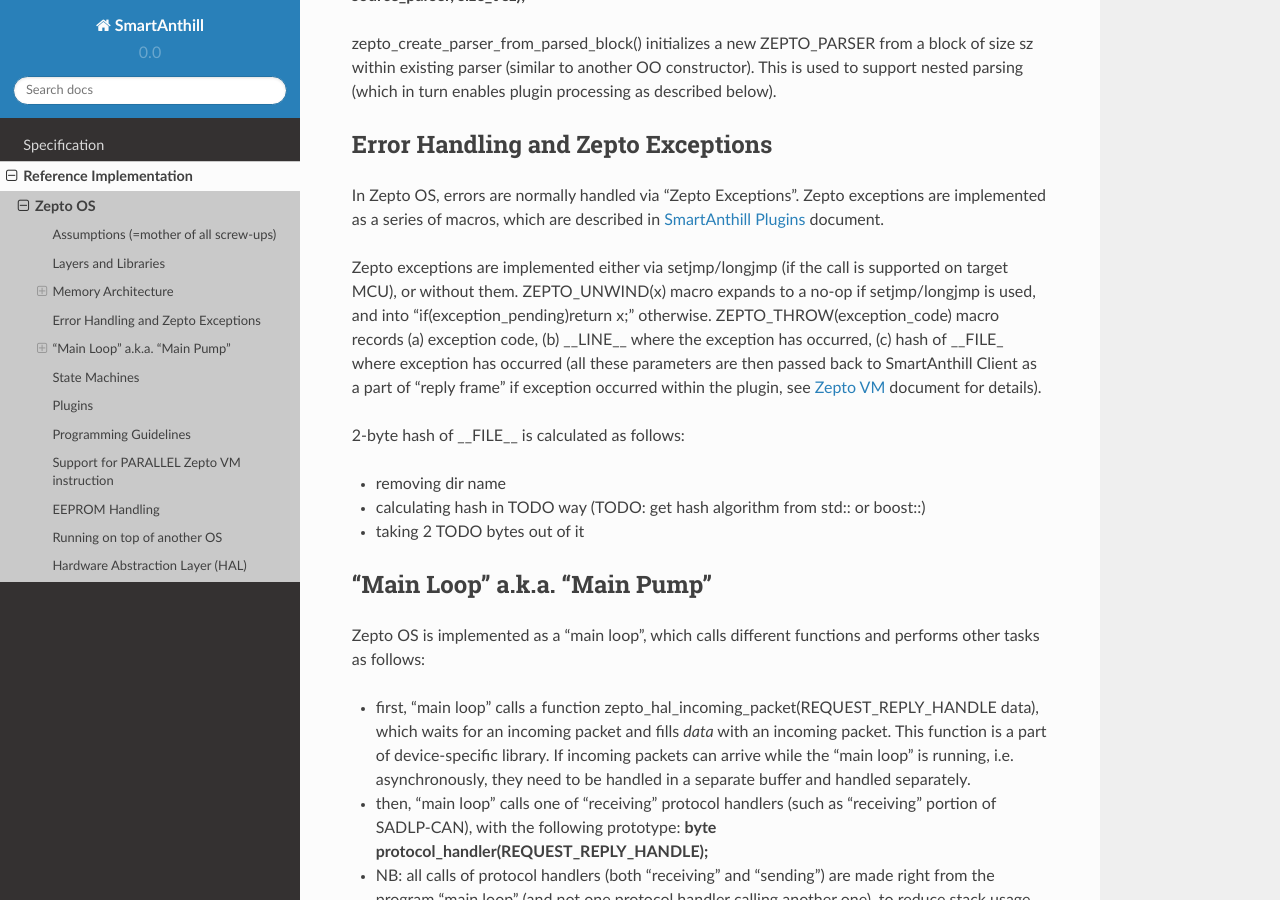
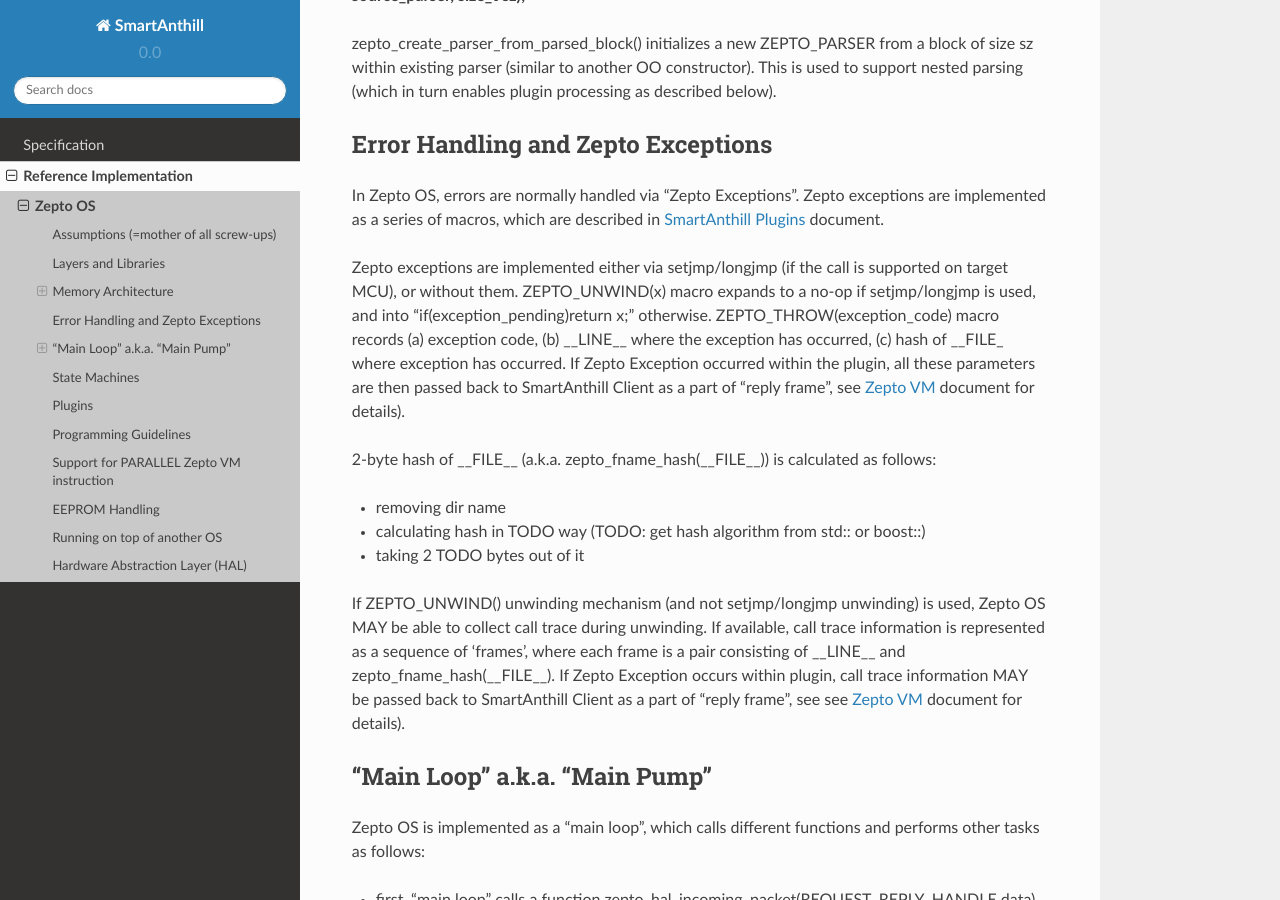
Before and after one commit to smartanthill/smartanthill2_0, a Sphinx documentation site: the page built from docs/design-documents/reference-implementation/zepto-os.rst, in a window 1280 px wide and 900 px high, scrolled down 3454 px. Built offline with Sphinx 7.4.7 and the Read the Docs theme 2.0.0, drawn with Linux system fonts in a browser that asks for light colours.

Commit message:
Zepto VM v0.2.5, Zepto OS v0.2.7: call trace

```diff
--- a/docs/design-documents/reference-implementation/zepto-os.rst
+++ b/docs/design-documents/reference-implementation/zepto-os.rst
@@ -110,13 +110,15 @@
 
 In Zepto OS, errors are normally handled via "Zepto Exceptions". Zepto exceptions are implemented as a series of macros, which are described in :ref:`saplugin` document.
 
-Zepto exceptions are implemented either via setjmp/longjmp (if the call is supported on target MCU), or without them. ZEPTO_UNWIND(x) macro expands to a no-op if setjmp/longjmp is used, and into "if(exception_pending)return x;" otherwise. ZEPTO_THROW(exception_code) macro records (a) exception code, (b) __LINE__ where the exception has occurred, (c) hash of __FILE_ where exception has occurred (all these parameters are then passed back to SmartAnthill Client as a part of "reply frame" if exception occurred within the plugin, see :ref:`sazeptovm` document for details).
+Zepto exceptions are implemented either via setjmp/longjmp (if the call is supported on target MCU), or without them. ZEPTO_UNWIND(x) macro expands to a no-op if setjmp/longjmp is used, and into "if(exception_pending)return x;" otherwise. ZEPTO_THROW(exception_code) macro records (a) exception code, (b) __LINE__ where the exception has occurred, (c) hash of __FILE_ where exception has occurred.  If Zepto Exception occurred within the plugin, all these parameters are then passed back to SmartAnthill Client as a part of "reply frame", see :ref:`sazeptovm` document for details).
 
-2-byte hash of __FILE__ is calculated as follows:
+2-byte hash of __FILE__ (a.k.a. zepto_fname_hash(__FILE__)) is calculated as follows:
 
 * removing dir name
 * calculating hash in TODO way (TODO: get hash algorithm from std:: or boost::)
 * taking 2 TODO bytes out of it
+
+If ZEPTO_UNWIND() unwinding mechanism (and not setjmp/longjmp unwinding) is used, Zepto OS MAY be able to collect call trace during unwinding. If available, call trace information is represented as a sequence of 'frames', where each frame is a pair consisting of __LINE__ and zepto_fname_hash(__FILE__). If Zepto Exception occurs within plugin, call trace information MAY be passed back to SmartAnthill Client as a part of "reply frame", see see :ref:`sazeptovm` document for details).
 
 "Main Loop" a.k.a. "Main Pump"
 ------------------------------
```
Also changed, not shown: other parts of docs/design-documents/reference-implementation/zepto-os.rst (+1 -1 lines), docs/design-documents/protocols/zepto-vm.rst (+11 -4 lines).
